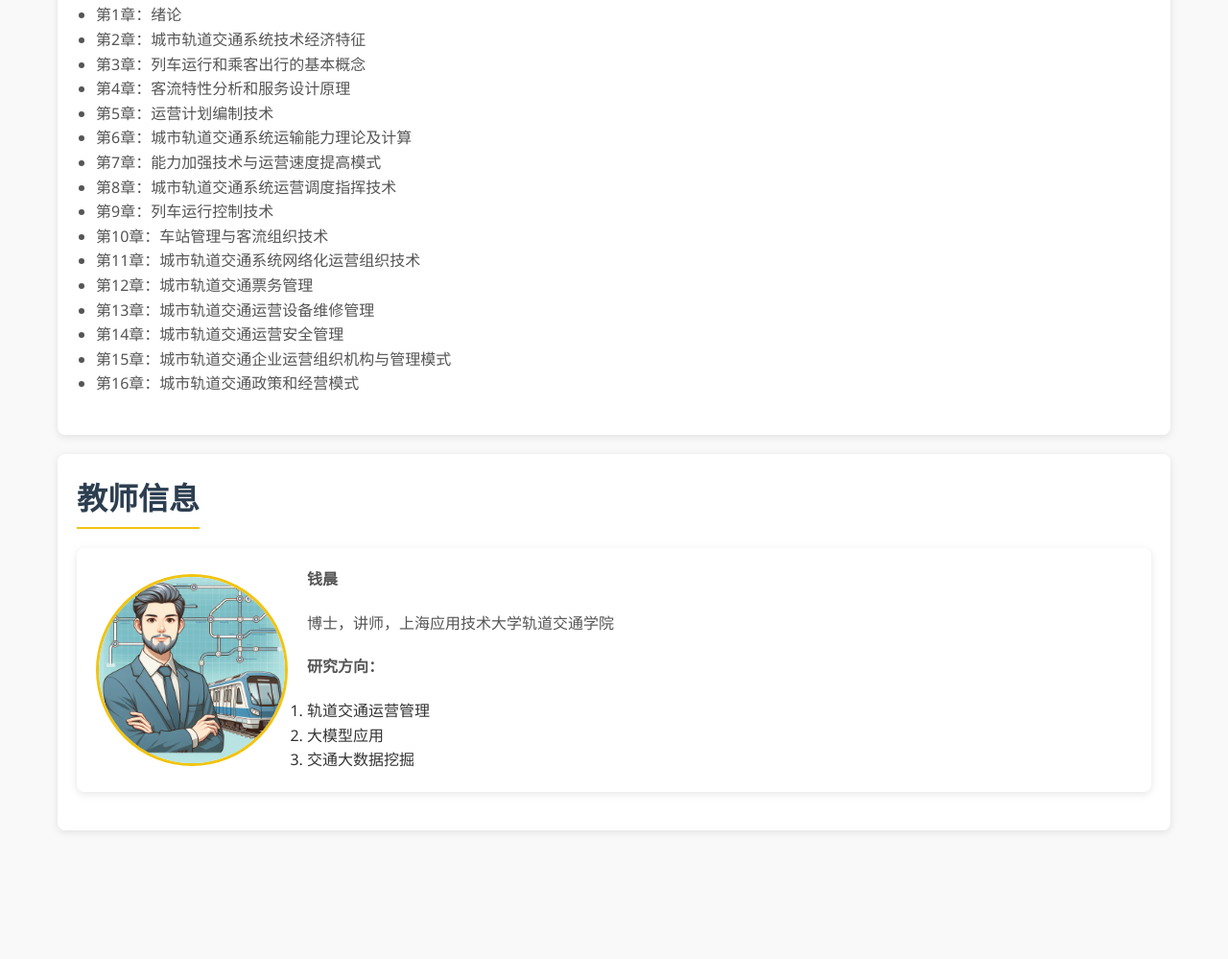
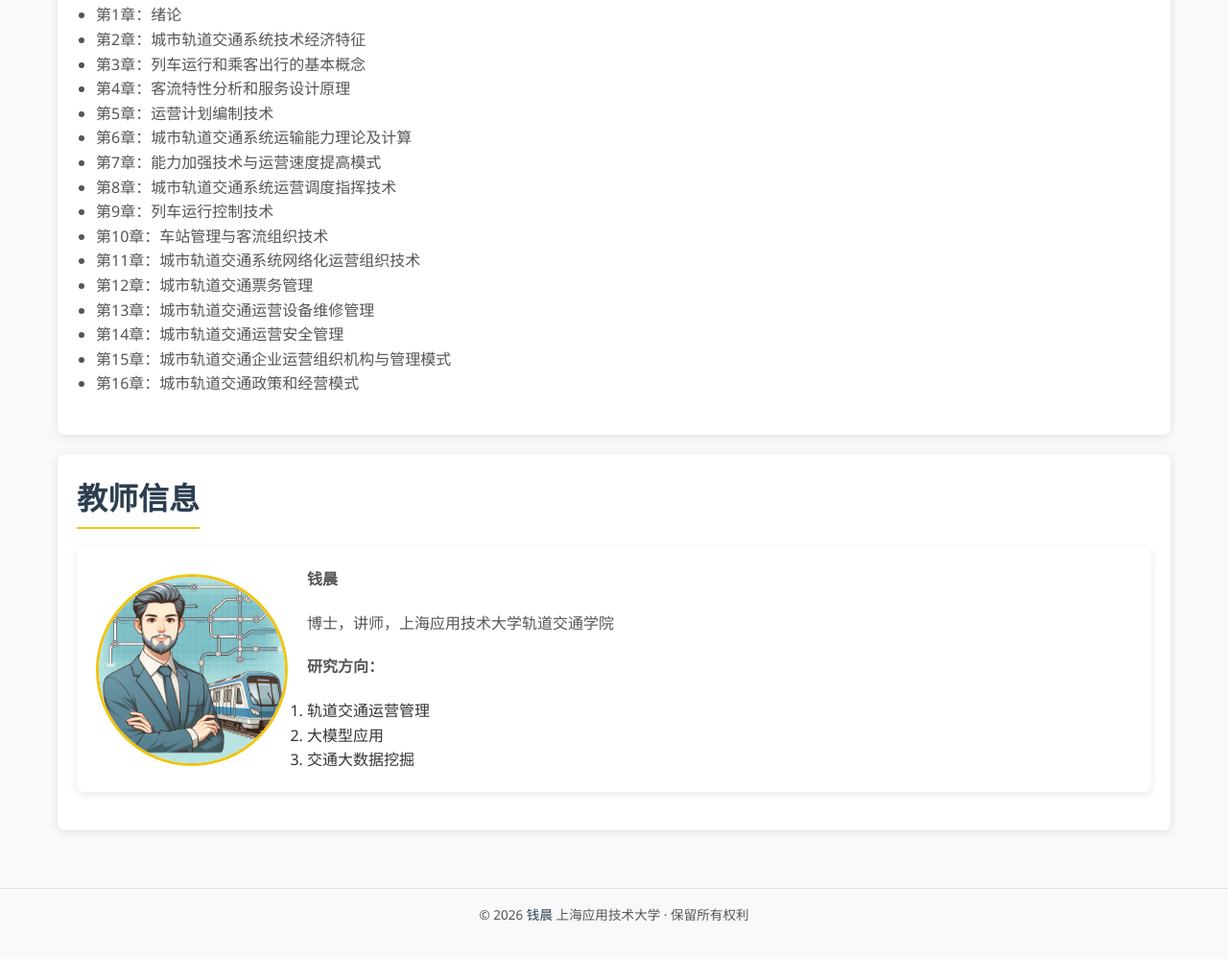
Before and after one commit to dickwxyz/kg-rail, a website: page index.html in a window 1280 px wide. Shown: the part 1921-2920 px from the top of the page at 96% size. Before the commit the page ends 2826 px from the top, so only its background shows below. Drawn offline with Linux system fonts and the light colour scheme.

Commit message:
统一为所有页面添加页脚
- 8 个页面新增版权页脚，链接到个人主页
- 补充页脚样式，知识图谱页固定底部并为图谱容器留出空间

Co-Authored-By: Claude Code <noreply@anthropic.com>

```diff
--- a/index.html
+++ b/index.html
@@ -217,7 +217,27 @@
           background-position: 65% center; /* 背景图重点显示轨道部分 */
         }
       }
-    </style>
+
+      /* 页脚 */
+      footer {
+        text-align: center;
+        padding: 16px 20px;
+        margin-top: 20px;
+        color: #7f8c8d;
+        font-size: 0.85rem;
+        background-color: #f9f9f9;
+        border-top: 1px solid #e0e0e0;
+        flex-shrink: 0;
+      }
+      footer .qa-link {
+        color: #2c3e50;
+        text-decoration: none;
+      }
+      footer .qa-link:hover {
+        color: #2980b9;
+        text-decoration: underline;
+      }
+</style>
   </head>
   <body>
     <!-- 导航栏 -->
@@ -384,5 +404,9 @@
         window.onload = checkLogin;
       </script>
     </div>
-  </body>
+
+        <footer>
+            <p>© 2026 <a href="https://dickwxyz.github.io/resume" class="qa-link" target="_blank" rel="noopener">钱晨</a> 上海应用技术大学 · 保留所有权利</p>
+        </footer>
+</body>
 </html>
```
Also changed, not shown: aiqa.html (+25 -1 lines), knowledge-graph.html (+37 -3 lines), login.html (+26 -2 lines), register.html (+26 -2 lines), resources.html (+26 -2 lines), test.html (+26 -2 lines), user-center.html (+26 -2 lines).
